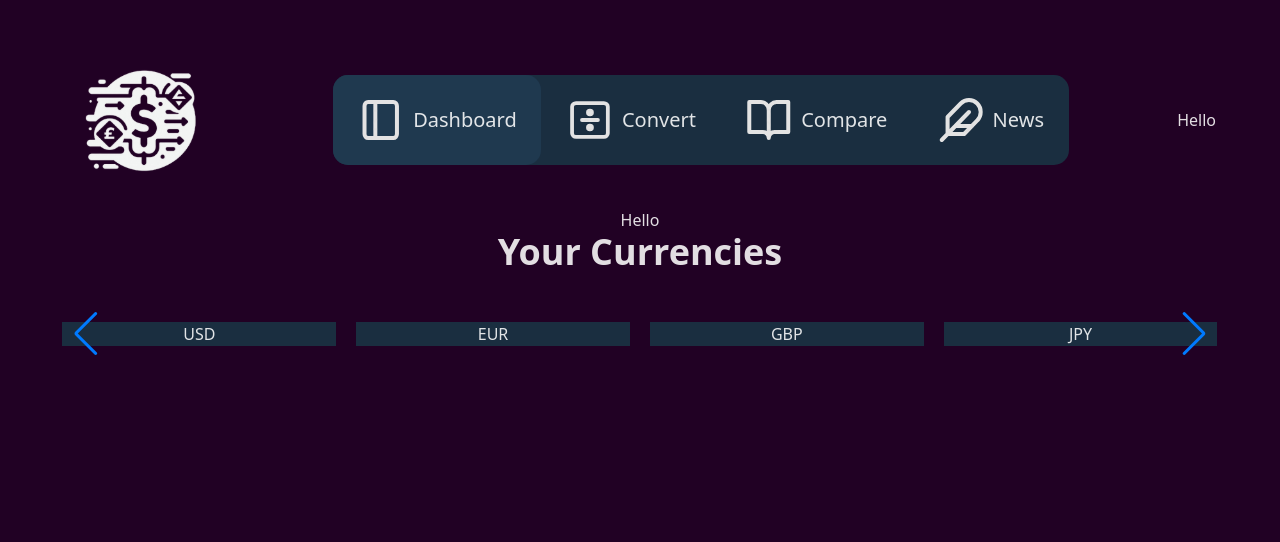
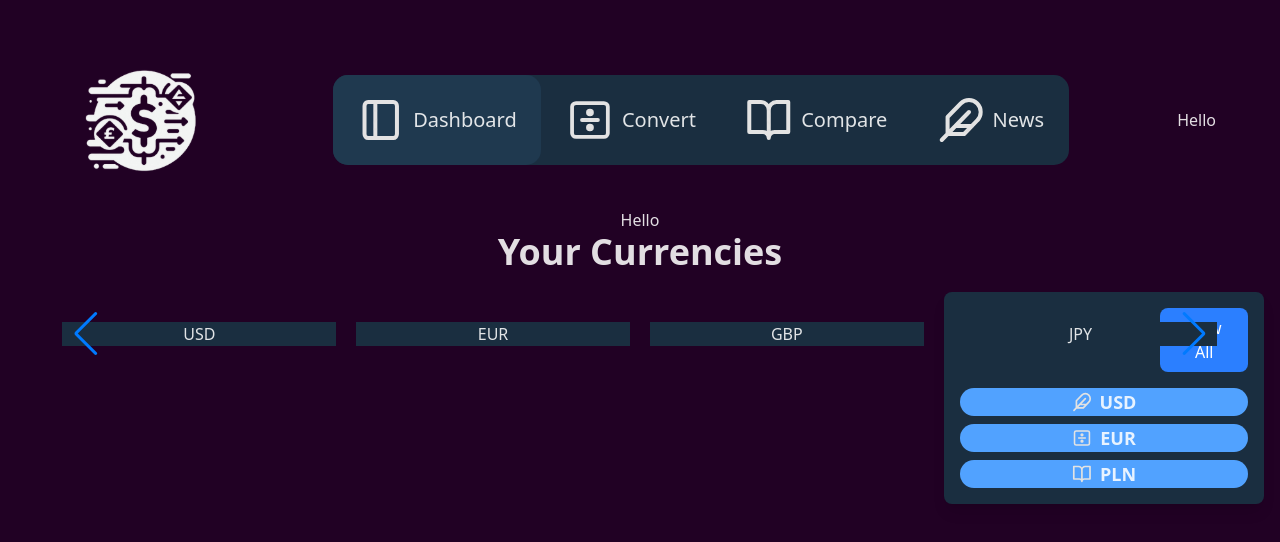
Before and after one commit to RobertasVasiliauskas/PUI, a React (Vite) app in the folder my-app/: page / in a window 1280 px wide. Shown: the top 542 px of the page. Built offline with nearby package versions, Linux system fonts and the light colour scheme.

Commit message:
explore list

```diff
--- a/my-app/src/App.jsx
+++ b/my-app/src/App.jsx
@@ -2,6 +2,7 @@ import {useState} from 'react'
 import './App.css'
 import Header from './Components/Heder/Header.jsx'
 import Carousel from './Components/Dashboard/Carousel.jsx'
+import ExploreList from "./Components/Dashboard/ExploreList.jsx";
 
 function App() {
     return (
@@ -9,6 +10,7 @@ function App() {
             <Header/>
             <h1>Hello</h1>
             <Carousel/>
+            <ExploreList/>
 
         </div>
     );
--- /dev/null
+++ b/my-app/src/Components/Dashboard/ExploreItem.jsx
@@ -0,0 +1,11 @@
+export default function ExploreItem({ icon, title}) {
+    return (
+        <li
+            className={`flex items-center justify-center gap-2 cursor-pointer rounded-[15px] w-auto h-full
+             bg-blue-400 `}
+        >
+            <img src={icon} alt={title} className="h-5 w-5" />
+            <h1 className="text-lg font-semibold">{title}</h1>
+        </li>
+    );
+}
--- /dev/null
+++ b/my-app/src/Components/Dashboard/ExploreList.jsx
@@ -0,0 +1,34 @@
+import { useState } from "react";
+import ExploreItem from "./ExploreItem.jsx";
+
+import icon_feed from '../../assets/Feather.svg';
+import icon_convert from '../../assets/Divide_square.svg';
+import icon_compare from '../../assets/Book_open.svg';
+
+export default function ExploreList() {
+
+    return (
+        <div className="fixed bottom-70 right-0 m-4 bg-[#1A2E40] p-4 rounded-lg shadow-lg w-80">
+            <div className="flex">
+                <h1 className="text-center px-2 py-2 mr-32">Explore</h1>
+                <button className="px-4 py-2 bg-blue-500 text-white rounded-lg mb-4" onClick={() => alert('View all clicked')}>View All</button>
+            </div>
+
+            <ul className="flex flex-col 1gap-4 justify-center space-y-2">
+                <ExploreItem
+                    title="USD"
+                    icon={icon_feed}
+                />
+                <ExploreItem
+                    title="EUR"
+                    icon={icon_convert}
+                />
+                <ExploreItem
+                    title="PLN"
+                    icon={icon_compare}
+                />
+            </ul>
+        </div>
+
+    );
+}
```
